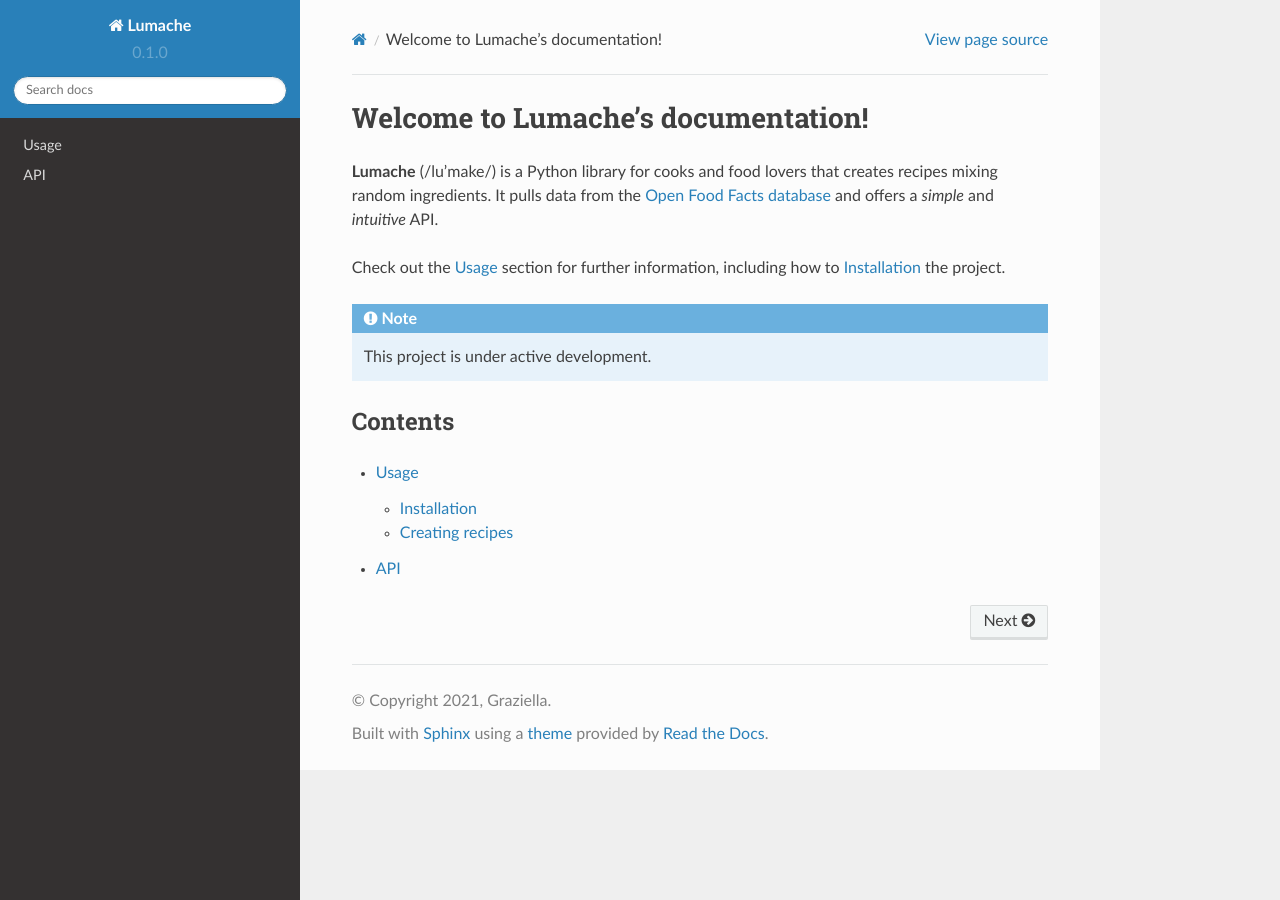
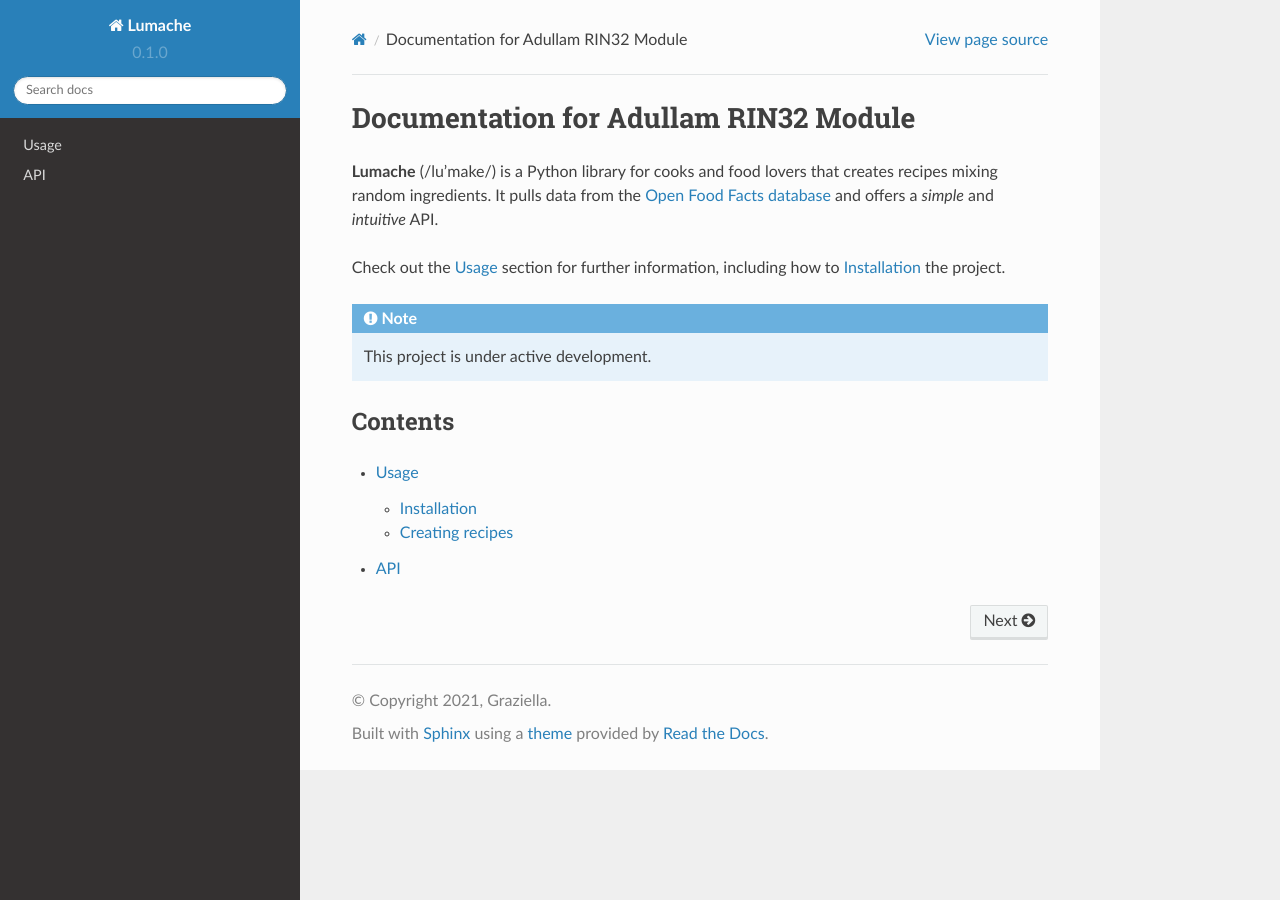
Before and after one commit to KeuntekLee/ADM_RIN32_Docs, a Sphinx documentation site: the page built from docs/source/index.rst, in a window 1280 px wide. Built offline with Sphinx 7.4.7 and the Read the Docs theme 2.0.0, drawn with Linux system fonts in a browser that asks for light colours.

Commit message:
Update index.rst

```diff
--- a/docs/source/index.rst
+++ b/docs/source/index.rst
@@ -1,4 +1,4 @@
-Welcome to Lumache's documentation!
+Documentation for Adullam RIN32 Module
 ===================================
 
 **Lumache** (/lu'make/) is a Python library for cooks and food lovers
```
